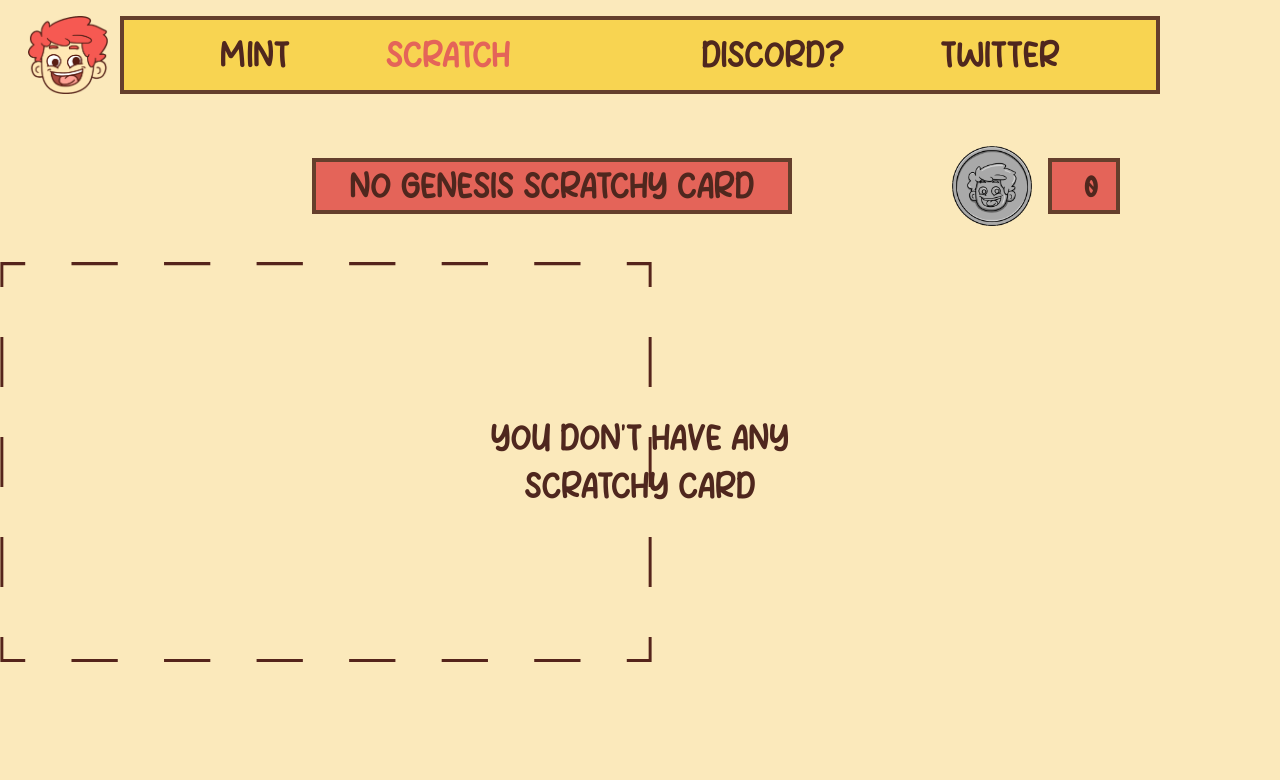
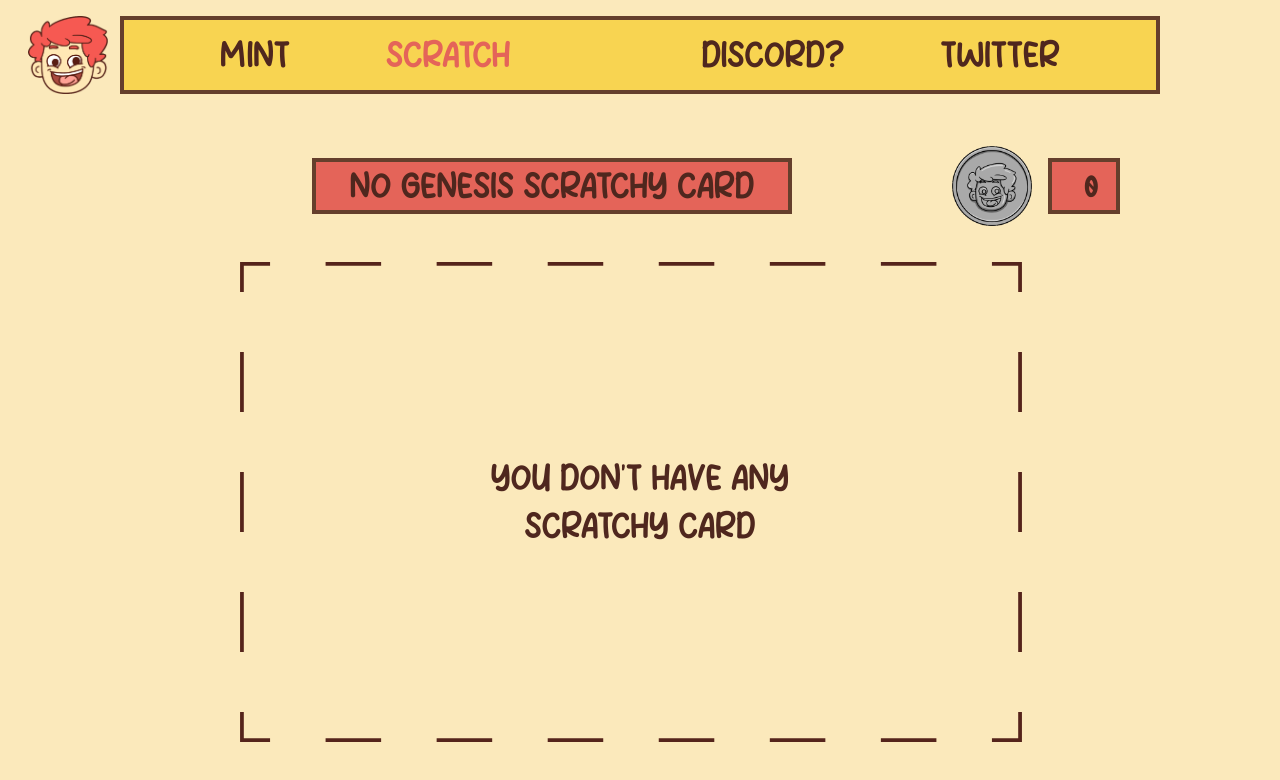
Before and after one commit to alexisdavidson/NFT-Scratchy, a React (Create React App) app: page /scratch in a window 1280 px wide. Shown: the top 780 px of the page. Built offline with nearby package versions, Linux system fonts and the light colour scheme.

Commit message:
Update NFT data

```diff
--- a/src/backend/contractMetaData.json
+++ b/src/backend/contractMetaData.json
@@ -1,6 +1,6 @@
 {
-  "name": "Scratchy Genesis",
-  "description": "Beanstalker is a rewrite by Tale Tinker based on Jack and the Beanstalk. \n \n Plant the bean and watch it grows into a massive, towering beanstalk reaching up into the clouds. Climb the beanstalk to reach to the Giant’s castle. Loot his treasure but DON’T wake him up!",
+  "name": "Genesis Scratchy Card",
+  "description": "Degen has only scratched the surface of its real potential.",
   "image": "ipfs://QmR5FJ8FyjtQAmNsKnf7XjntpkVipXpGemXa25BnZ8MStC",
-  "external_link": "https://beanstalker.xyz/"
+  "external_link": "https://scratchy.gg/"
 }
--- a/src/frontend/components/App.css
+++ b/src/frontend/components/App.css
@@ -182,13 +182,18 @@ a:link, a:visited, a:hover, a:active {
   margin-right: 20vh;
 }
 
+.scratchCardContainer {
+  /* display: flex;
+  justify-content: center;
+  align-items: center; */
+}
 
 .scratchyCard {
   background-image: url("./assets/Card_Placement.svg");
   background-size: contain;
   background-repeat: no-repeat;
-  /* width: 100%; */
-  height: 50vh;
+  width: 100vh;
+  height: 60vh;
   margin: auto;
   margin-top: 4vh;
 
--- a/src/frontend/components/Scratch.js
+++ b/src/frontend/components/Scratch.js
@@ -24,7 +24,12 @@ const Scratch = ({ togglePopup }) => {
                 </div>
             </div>
 
-            <div className="scratchyCard scratchyCardEmpty">You don't have any<br/>Scratchy Card</div>
+            <div className="scratchCardContainer">
+                <div className="scratchyCard scratchyCardEmpty">
+                    <div>You don't have any<br/>Scratchy Card</div>
+                </div>
+            </div>
+
         </Row>
     );
 }
```
Also changed, not shown: 2 other files (tests, documents, lock files or other folders).
